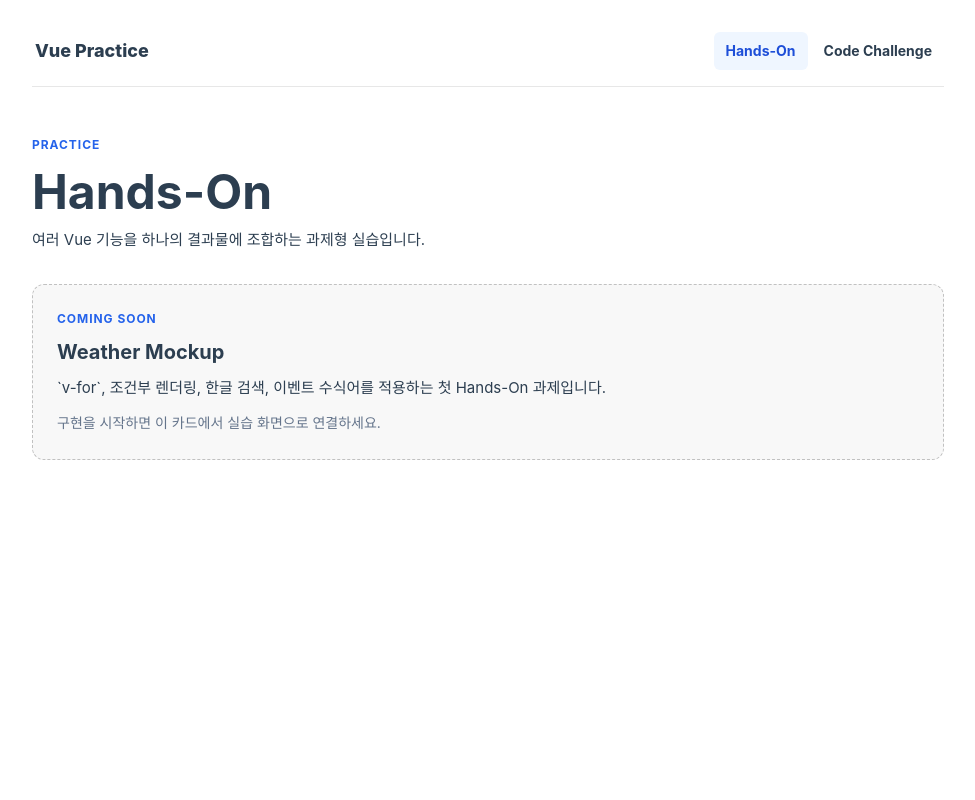
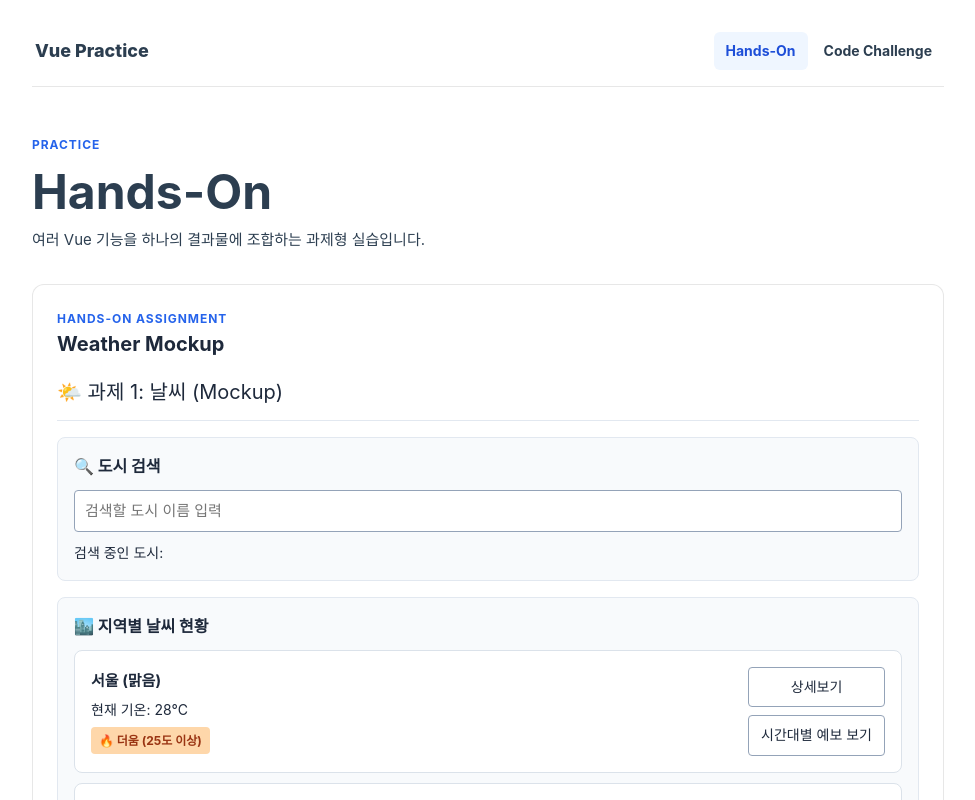
Before and after one commit to ShinHyeongcheol/skala-vue, a Vue app in the folder skala-vue/: page /hands-on in a window 1280 px wide. Shown: the top 800 px of the page, without its empty margins (152-1127 px from the left). Built offline with nearby package versions, Linux system fonts and the light colour scheme.

Commit message:
#8: hands on - weather mockup

```diff
--- /dev/null
+++ b/skala-vue/src/components/handsOn/WeatherMockup.vue
@@ -0,0 +1,338 @@
+<script setup>
+import { ref } from 'vue'
+
+const weatherList = ref([
+  {
+    id: 'city_01',
+    name: '서울',
+    temp: 28,
+    status: '맑음',
+    forecast: [
+      { time: '12:00', temp: 28, status: '맑음' },
+      { time: '15:00', temp: 30, status: '구름' },
+      { time: '18:00', temp: 26, status: '맑음' },
+    ],
+  },
+  {
+    id: 'city_02',
+    name: '수원',
+    temp: 24,
+    status: '비',
+    forecast: [
+      { time: '12:00', temp: 24, status: '비' },
+      { time: '15:00', temp: 23, status: '흐림' },
+      { time: '18:00', temp: 21, status: '비' },
+    ],
+  },
+  {
+    id: 'city_03',
+    name: '부산',
+    temp: 26,
+    status: '구름',
+    forecast: [
+      { time: '12:00', temp: 26, status: '구름' },
+      { time: '15:00', temp: 27, status: '맑음' },
+      { time: '18:00', temp: 24, status: '구름' },
+    ],
+  },
+  {
+    id: 'city_04',
+    name: '판교',
+    temp: 27,
+    status: '맑음',
+    forecast: [
+      { time: '12:00', temp: 27, status: '맑음' },
+      { time: '15:00', temp: 29, status: '맑음' },
+      { time: '18:00', temp: 25, status: '구름' },
+    ],
+  },
+  {
+    id: 'city_05',
+    name: '용인',
+    temp: 23,
+    status: '비',
+    forecast: [
+      { time: '12:00', temp: 23, status: '비' },
+      { time: '15:00', temp: 22, status: '흐림' },
+      { time: '18:00', temp: 20, status: '비' },
+    ],
+  },
+])
+
+const searchCity = ref('')
+
+const selectedMessage = ref('카드를 클릭하거나 검색해 보세요.')
+const openForecastCityId = ref(null)
+
+const updateSearchCity = (event) => {
+  searchCity.value = event.target.value
+}
+
+const selectCity = (cityName) => {
+  selectedMessage.value = `${cityName}이 선택되었습니다.`
+}
+
+const showDetail = (cityName, status) => {
+  window.alert(`${cityName}의 현재 날씨는 [${status}] 상태입니다.`)
+}
+
+const toggleForecast = (cityId) => {
+  openForecastCityId.value = openForecastCityId.value === cityId ? null : cityId
+}
+</script>
+
+<template>
+  <section class="weather-mockup" aria-labelledby="weather-mockup-title">
+    <h2 id="weather-mockup-title">🌤️ 과제 1: 날씨 (Mockup)</h2>
+
+    <section class="panel" aria-labelledby="search-title">
+      <h3 id="search-title">🔍 도시 검색</h3>
+      <input
+        v-model.trim="searchCity"
+        type="text"
+        placeholder="검색할 도시 이름 입력"
+        @input="updateSearchCity"
+      />
+      <p>검색 중인 도시: <strong>{{searchCity}}</strong></p>
+    </section>
+
+    <section class="panel" aria-labelledby="weather-list-title">
+      <h3 id="weather-list-title">🏙️ 지역별 날씨 현황</h3>
+
+      <article
+        v-for="city in weatherList"
+        :key="city.id"
+        class="weather-card"
+        role="button"
+        tabindex="0"
+        @click="selectCity(city.name)"
+        @keydown.enter="selectCity(city.name)"
+        @keydown.space.prevent="selectCity(city.name)"
+      >
+        <div class="weather-content">
+          <h4>{{ city.name }} ({{ city.status }})</h4>
+          <p>현재 기온: {{ city.temp }}°C</p>
+
+          <span v-if="city.temp >= 25" class="temperature-label hot">
+            🔥 더움 (25도 이상)
+          </span>
+          <span v-else class="temperature-label cool">
+            ❄️ 선선함 (25도 미만)
+          </span>
+          <span v-if="city.status === '비'" class="weather-label rain">
+            ☔ 비 오는 중
+          </span>
+
+        </div>
+
+        <div class="card-actions">
+          <button type="button" @click.stop="showDetail(city.name, city.status)">
+            상세보기
+          </button>
+          <button
+            type="button"
+            class="forecast-toggle"
+            @click.stop="toggleForecast(city.id)"
+          >
+            {{ openForecastCityId === city.id ? '시간대별 예보 닫기' : '시간대별 예보 보기' }}
+          </button>
+        </div>
+
+        <div v-show="openForecastCityId === city.id" class="forecast-list">
+          <p v-for="forecast in city.forecast" :key="forecast.time">
+            <strong>{{ forecast.time }}</strong>
+            <span>{{ forecast.temp }}°C</span>
+            <span>{{ forecast.status }}</span>
+          </p>
+        </div>
+      </article>
+    </section>
+
+    <p class="status-bar" aria-live="polite">{{ selectedMessage }}</p>
+  </section>
+</template>
+
+<style scoped>
+.weather-mockup {
+  display: grid;
+  gap: 1rem;
+  color: #1e293b;
+}
+
+h2 {
+  padding-bottom: 0.75rem;
+  font-size: 1.25rem;
+  border-bottom: 1px solid #e2e8f0;
+}
+
+.panel {
+  display: grid;
+  gap: 0.625rem;
+  padding: 1rem;
+  background: #f8fafc;
+  border: 1px solid #e2e8f0;
+  border-radius: 0.5rem;
+}
+
+h3, h4 {
+  font-weight: 700;
+}
+
+h3 {
+  font-size: 1rem;
+}
+
+h4 {
+  font-size: 0.9375rem;
+}
+
+input {
+  width: 100%;
+  padding: 0.5rem 0.625rem;
+  color: #1e293b;
+  font: inherit;
+  background: #fff;
+  border: 1px solid #94a3b8;
+  border-radius: 0.25rem;
+}
+
+.panel > p,
+.weather-card p {
+  font-size: 0.875rem;
+}
+
+.weather-card {
+  display: grid;
+  grid-template-columns: minmax(0, 1fr) auto;
+  align-items: center;
+  gap: 1rem;
+  padding: 1rem;
+  cursor: pointer;
+  background: #fff;
+  border: 1px solid #dbe2ea;
+  border-radius: 0.5rem;
+}
+
+.weather-card:hover,
+.weather-card:focus-visible {
+  border-color: #2563eb;
+  outline: 2px solid #bfdbfe;
+  outline-offset: 1px;
+}
+
+.weather-content {
+  display: grid;
+  gap: 0.375rem;
+}
+
+
+.temperature-label {
+  justify-self: start;
+  padding: 0.25rem 0.5rem;
+  font-size: 0.75rem;
+  font-weight: 700;
+  border-radius: 0.25rem;
+}
+
+.hot {
+  color: #9a3412;
+  background: #fed7aa;
+}
+
+.cool {
+  color: #1e40af;
+  background: #bfdbfe;
+}
+
+.weather-labels {
+  display: flex;
+  flex-wrap: wrap;
+  gap: 0.5rem;
+}
+
+.weather-label {
+  justify-self: start;
+  padding: 0.25rem 0.5rem;
+  font-size: 0.75rem;
+  font-weight: 700;
+  border-radius: 0.25rem;
+}
+
+.rain {
+  color: #1e40af;
+  background: #dbeafe;
+}
+
+.card-actions {
+  display: grid;
+  gap: 0.5rem;
+}
+
+.forecast-list {
+  display: grid;
+  grid-column: 1 / -1;
+  grid-template-columns: repeat(auto-fit, minmax(150px, 1fr));
+  gap: 0.75rem;
+  padding: 0.625rem;
+  background: #f8fafc;
+  border-left: 3px solid #93c5fd;
+  border-radius: 0.25rem;
+}
+
+.forecast-list p {
+  display: grid;
+  gap: 0.125rem;
+  min-width: 0;
+  padding: 0.625rem;
+  color: #475569;
+  font-size: 0.8125rem;
+  background: #fff;
+  border: 1px solid #dbe2ea;
+  border-radius: 0.25rem;
+}
+
+button {
+  flex: 0 0 auto;
+  padding: 0.5rem 0.75rem;
+  color: #1e293b;
+  font: inherit;
+  font-size: 0.875rem;
+  cursor: pointer;
+  background: #fff;
+  border: 1px solid #94a3b8;
+  border-radius: 0.25rem;
+}
+
+button:hover {
+  background: #f1f5f9;
+}
+
+.status-bar {
+  padding: 0.75rem 1rem;
+  color: #166534;
+  font-size: 0.875rem;
+  font-weight: 700;
+  text-align: center;
+  background: #dcfce7;
+  border-radius: 0.375rem;
+}
+
+@media (max-width: 480px) {
+  .weather-card {
+    align-items: stretch;
+    grid-template-columns: 1fr;
+  }
+
+  .card-actions {
+    grid-template-columns: 1fr;
+  }
+
+  .forecast-list {
+    grid-template-columns: 1fr;
+  }
+
+  button {
+    width: 100%;
+  }
+}
+</style>
--- a/skala-vue/src/views/HandsOnView.vue
+++ b/skala-vue/src/views/HandsOnView.vue
@@ -1,27 +1,51 @@
+<script setup>
+import WeatherMockup from '@/components/handsOn/WeatherMockup.vue'
+
+const practices = [
+  {
+    id: 'weatherMockup',
+    category: 'Hands-On Assignment',
+    title: 'Weather Mockup',
+    component: WeatherMockup,
+  },
+]
+
+</script>
+
 <template>
-  <section class="hands-on-page" aria-labelledby="hands-on-title">
+  <section class="practice-page" aria-labelledby="hands-on-title">
     <header class="page-heading">
       <p class="eyebrow">Practice</p>
       <h1 id="hands-on-title">Hands-On</h1>
       <p>여러 Vue 기능을 하나의 결과물에 조합하는 과제형 실습입니다.</p>
     </header>
 
-    <article class="hands-on-card">
-      <p class="card-label">Coming soon</p>
-      <h2>Weather Mockup</h2>
-      <p>`v-for`, 조건부 렌더링, 한글 검색, 이벤트 수식어를 적용하는 첫 Hands-On 과제입니다.</p>
-      <p class="card-note">구현을 시작하면 이 카드에서 실습 화면으로 연결하세요.</p>
-    </article>
+    <div class="practice-grid">
+      <article v-for="practice in practices" :key="practice.id" class="practice-card" style="background: white;">
+        <div class="card-heading">
+          <div>
+            <p>{{ practice.category }}</p>
+            <h2 style = "color: #1e293b;">{{ practice.title }}</h2>
+          </div>
+        </div>
+        <div>
+          <component :is="practice.component" />
+        </div>
+      </article>
+    </div>
   </section>
 </template>
 
 <style scoped>
-.hands-on-page, .page-heading { display: grid; gap: 0.5rem; }
-.hands-on-page { gap: 2rem; }
-.eyebrow, .card-label { color: #2563eb; font-size: 0.75rem; font-weight: 700; letter-spacing: 0.08em; text-transform: uppercase; }
+.practice-page { display: grid; gap: 2rem; }
+.page-heading { display: grid; gap: 0.5rem; }
+.eyebrow, .card-heading p { color: #2563eb; font-size: 0.75rem; font-weight: 700; letter-spacing: 0.08em; text-transform: uppercase; }
 h1, h2 { color: var(--color-heading); font-weight: 700; line-height: 1.2; }
 h1 { font-size: clamp(2rem, 5vw, 3rem); }
 h2 { font-size: 1.25rem; }
-.hands-on-card { display: grid; gap: 0.75rem; padding: 1.5rem; background: var(--color-background-soft); border: 1px dashed var(--color-border-hover); border-radius: 0.75rem; }
-.card-note { color: #64748b; font-size: 0.875rem; }
+.practice-grid { display: grid; grid-template-columns: 1fr; gap: 1rem; }
+.practice-card { display: grid; gap: 1.25rem; padding: 1.5rem; background: var(--color-background-soft); border: 1px solid var(--color-border); border-radius: 0.75rem; }
+.card-heading { display: flex; align-items: start; justify-content: space-between; gap: 1rem; }
+.card-heading > div { display: grid; gap: 0.25rem; }
+.card-description { color: #475569; font-size: 0.9375rem; }
 </style>
```
